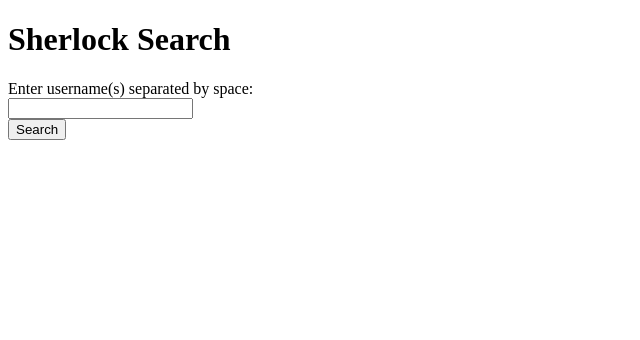
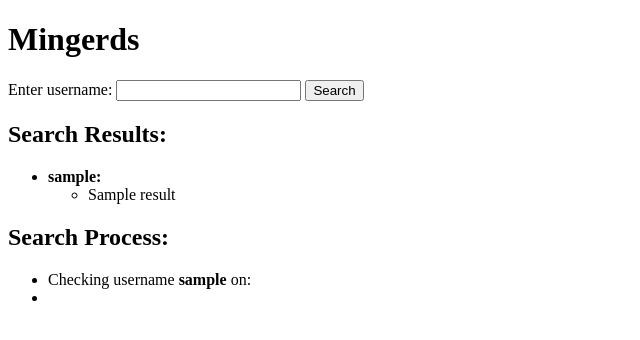
Before and after one commit to kents00/UsrCheck, a Flask app: template templates/index.html in a window 1280 px wide. Shown: the top 340 px of the page, without its empty margins (0-640 px from the left). Run offline with Flask 3, Linux system fonts and the light colour scheme; the template is opened without the code that fills it: most values are stand-ins (such as "Sample title", 1, 10 or a date in 2020).

Commit message:
Resolving fixes

```diff
--- a/app.py
+++ b/app.py
@@ -73,7 +73,7 @@
         result = getresult(username.strip())
         results[username] = result
 
-    return render_template('index.html', username=username, results=results)
+    return render_template('index.html', results=results)
 
 
 if __name__ == '__main__':
--- a/templates/index.html
+++ b/templates/index.html
@@ -2,19 +2,62 @@
 <html lang="en">
 <head>
     <meta charset="UTF-8">
-    <meta name="viewport" content="width=device-width, initial-scale=1.0">
-    <title>Sherlock Search</title>
+    <title>Mingerds</title>
 </head>
 <body>
-    <h1>Sherlock Search</h1>
+    <h1>Mingerds</h1>
     <form action="/search" method="post">
-        <label for="username">Enter username(s) separated by space:</label><br>
-        <input type="text" id="username" name="username" required><br>
+        <label for="username">Enter username:</label>
+        <input type="text" id="username" name="username" required>
         <button type="submit">Search</button>
     </form>
+    {% if results %}
+    <h2>Search Results:</h2>
+    <ul>
+        {% for username, user_results in results.items() %}
+        <li>
+            <strong>{{ username }}:</strong>
+            {% if user_results %}
+            <ul>
+                {% for result in user_results %}
+                <li>{{ result }}</li>
+                {% endfor %}
+            </ul>
+            {% else %}
+            <p>No results found.</p>
+            {% endif %}
+        </li>
+        {% endfor %}
+    </ul>
+    {% endif %}
+    {% if username %}
+    <h2>Search Process:</h2>
+    <ul>
+        <li>Checking username <strong>{{ username }}</strong> on:</li>
+        <li id="search-process"></li>
+    </ul>
+    {% endif %}
+    <script>
+    const username = "{{ username }}";
+    const results = {{ results }};
 
-    <div id="results">
-        <!-- Output will be displayed here -->
-    </div>
+    function updateSearchProcess(messagae) {
+        const searchProcess = document.getElementById('search-process');
+        searchProcess.innerHTML += `<li>${message}</li>`;
+    }
+
+    if (username) {
+        for (const [username, userResults] of Object.entries(results)) {
+            if (userResults.length) {
+                updateSearchProcess(`Found for ${username}:`);
+                for (const result of userResults) {
+                    updateSearchProcess(result);
+                }
+            } else {
+                updateSearchProcess(`No results found for ${username}.`);
+            }
+        }
+    }
+    </script>
 </body>
 </html>
```
